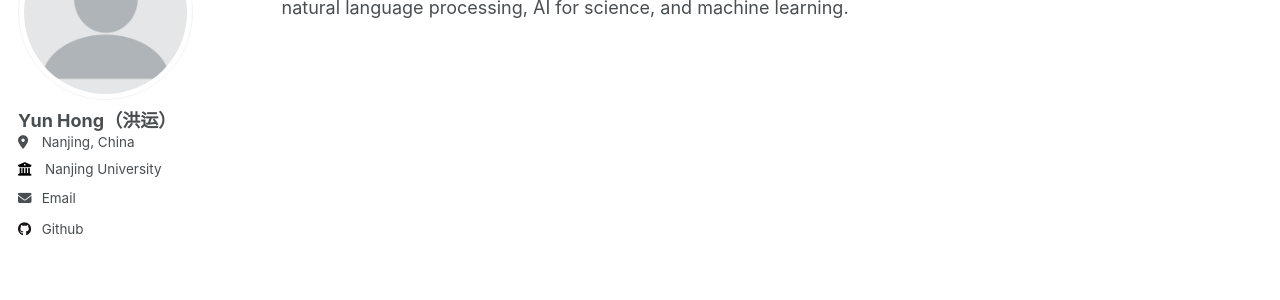
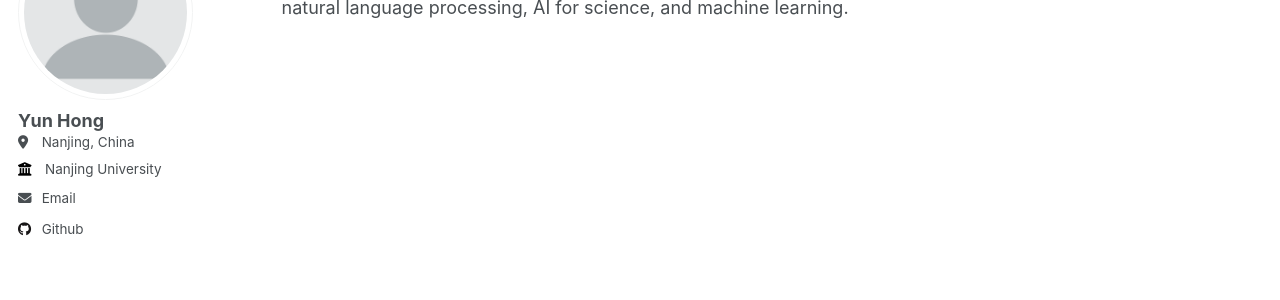
Before and after one commit to HongYun021021/HongYun021021.github.io, a Jekyll site: the page built from _pages/about.md, in a window 1280 px wide. Shown: the part 181-481 px from the top of the page. Built offline with Jekyll 4.4.1, drawn with Linux system fonts in a browser that asks for light colours.

Commit message:
Update _config.yml

```diff
--- a/_config.yml
+++ b/_config.yml
@@ -22,7 +22,7 @@ repository               : "academicpages/academicpages.github.io"
 author:
   # Biographic information
   avatar           : "profile.png"
-  name             : "Yun Hong（洪运）"
+  name             : "Yun Hong"
   pronouns         : # example: "she/her"
   bio              :
   location         : "Nanjing, China"
```
